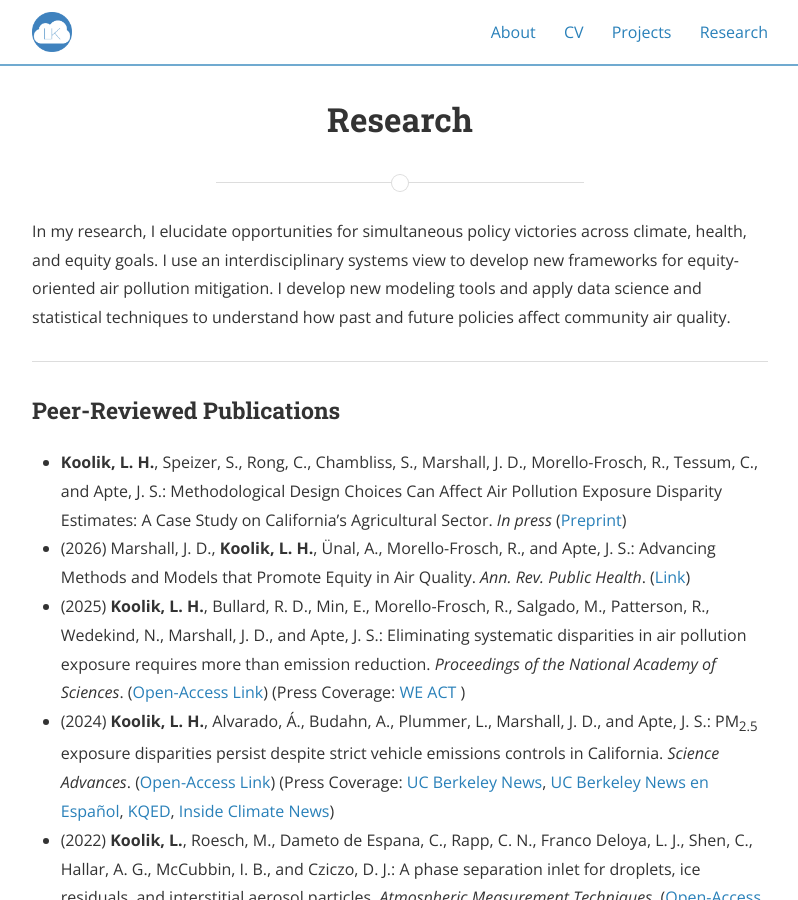
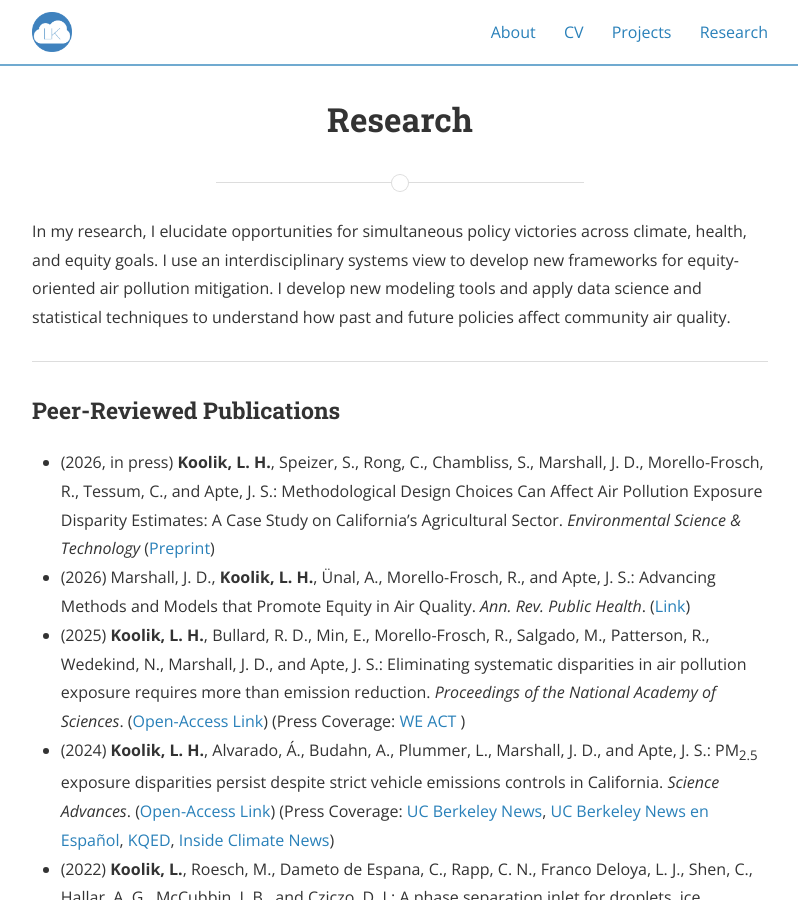
Before and after one commit to lkoolik/lkoolik.github.io, a Jekyll site: the page built from research.md, in a window 1280 px wide and 900 px high. Shown: the whole window, without its empty margins (240-1038 px from the left). Built offline with Jekyll 4.4.1, drawn with Linux system fonts in a browser that asks for light colours; nearby versions of some CDN libraries.

Commit message:
Update research.md

```diff
--- a/research.md
+++ b/research.md
@@ -12,7 +12,7 @@
 
 <h3>Peer-Reviewed Publications</h3>
 <ul>
-  <li><b>Koolik, L. H.</b>, Speizer, S., Rong, C., Chambliss, S., Marshall, J. D., Morello-Frosch, R., Tessum, C., and Apte, J. S.: Methodological Design Choices Can Affect Air Pollution Exposure Disparity Estimates: A Case Study on California’s Agricultural Sector. <i>In press</i> (<a href="https://doi.org/10.26434/chemrxiv-2025-jcdnz">Preprint</a>) </li>
+  <li>(2026, in press) <b>Koolik, L. H.</b>, Speizer, S., Rong, C., Chambliss, S., Marshall, J. D., Morello-Frosch, R., Tessum, C., and Apte, J. S.: Methodological Design Choices Can Affect Air Pollution Exposure Disparity Estimates: A Case Study on California’s Agricultural Sector. <i>Environmental Science & Technology</i> (<a href="https://doi.org/10.26434/chemrxiv-2025-jcdnz">Preprint</a>) </li>
   <li>(2026) Marshall, J. D., <b>Koolik, L. H.</b>, Ünal, A., Morello-Frosch, R., and Apte, J. S.: Advancing Methods and Models that Promote Equity in Air Quality. <i>Ann. Rev. Public Health</i>. (<a href="https://doi.org/10.1146/annurev-publhealth-091824-125106">Link</a>)</li>
   <li>(2025) <b>Koolik, L. H.</b>, Bullard, R. D., Min, E., Morello-Frosch, R., Salgado, M., Patterson, R., Wedekind, N., Marshall, J. D., and Apte, J. S.: Eliminating systematic disparities in air pollution exposure requires more than emission reduction. <i>Proceedings of the National Academy of Sciences</i>. (<a href="https://doi.org/10.1073/pnas.2505888122">Open-Access Link</a>) (Press Coverage: <a href="https://weact.org/updates/new-research-policies-that-directly-address-disparities-result-in-cleaner-air-generalized-efforts-dont/">WE ACT </a>)</li>
   <li>(2024) <b>Koolik, L. H.</b>, Alvarado, Á., Budahn, A., Plummer, L., Marshall, J. D., and Apte, J. S.: PM<sub>2.5</sub> exposure disparities persist despite strict vehicle emissions controls in California. <i>Science Advances</i>. (<a href="https://doi.org/10.1126/sciadv.adn8544">Open-Access Link</a>) (Press Coverage: <a href="https://news.berkeley.edu/2024/09/11/california-has-dramatically-improved-its-air-quality-but-racial-disparities-persist/">UC Berkeley News</a>, <a href="https://news.berkeley.edu/2024/09/13/california-ha-mejorado-la-calidad-del-aire-pero-persisten-las-desigualdades-raciales-etnicas/">UC Berkeley News en Español</a>, <a href="https://www.kqed.org/science/1994307/californians-are-breathing-far-less-vehicle-pollution-but-disparities-are-widening">KQED</a>, <a href="https://insideclimatenews.org/news/11092024/california-vehicle-emissions-exposure-disparity/">Inside Climate News</a>)</li>
```
